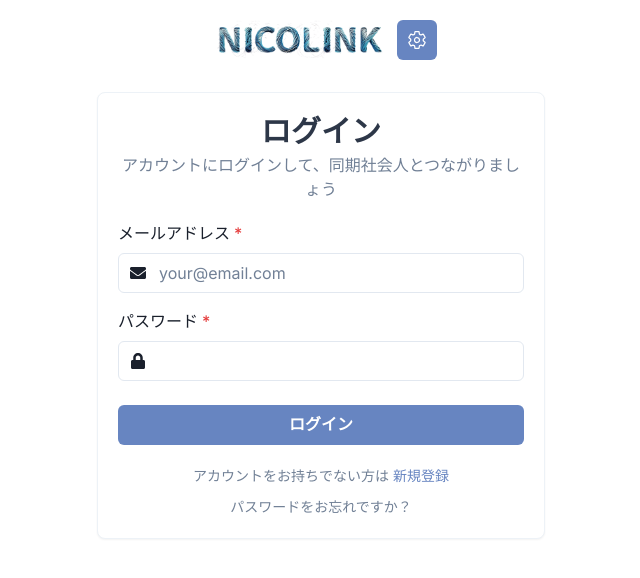
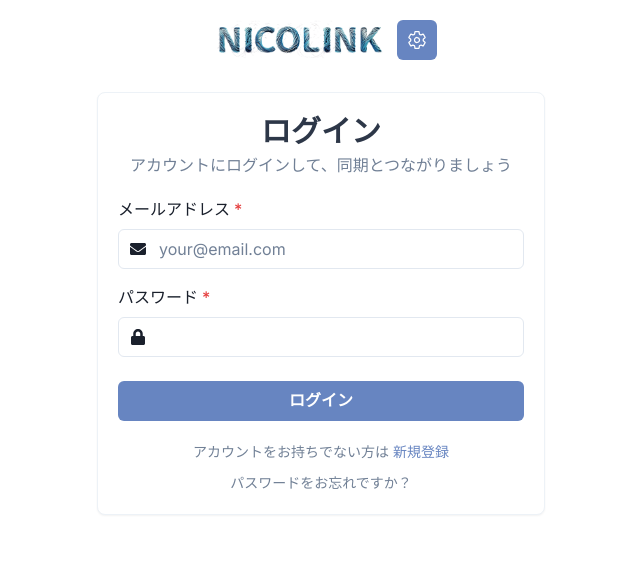
Before and after one commit to sbmtrntr/Hackathon_team4, a Next.js app: page /login in a window 1280 px wide. Shown: the top 578 px of the page, without its empty margins (319-959 px from the left). Built offline with nearby package versions, Linux system fonts and the light colour scheme.

Commit message:
🌃FIX:軽微な修正

```diff
--- a/app/layout.tsx
+++ b/app/layout.tsx
@@ -1,9 +1,7 @@
 'use client';
 
-import { Providers } from './providers';
 import { ChakraProvider, extendTheme } from '@chakra-ui/react';
 import { Inter } from 'next/font/google';
-import type { Metadata } from 'next';
 import Header from '@/components/header';
 
 const inter = Inter({ subsets: ['latin'] });
--- a/app/login/page.tsx
+++ b/app/login/page.tsx
@@ -22,8 +22,9 @@ export default function LoginPage() {
   const handleSubmit = async (e: React.FormEvent) => {
     setMessage("");
     try {
-      const response = await axios.get(`http://localhost:8080/check_email?email=${encodeURIComponent(email)}`);
+      const response = await axios.post(`http://localhost:8080/check_email`);
       setMessage(response.data.message);
+      setEmail(response.data.slack_id);
     } catch (error) {
       if (axios.isAxiosError(error)) {
         setMessage(error.response?.data?.detail || "エラーが発生しました");
@@ -53,7 +54,7 @@ export default function LoginPage() {
             <VStack spacing={1}>
               <Heading size="lg" textAlign="center" color="gray.700">ログイン</Heading>
               <Text color="gray.500" textAlign="center">
-                アカウントにログインして、同期社会人とつながりましょう
+                アカウントにログインして、同期とつながりましょう
               </Text>
             </VStack>
           </CardHeader>
@@ -109,7 +110,7 @@ export default function LoginPage() {
                   </Box>
                 </Link>
               </Text>
-              <Link href="/forgot-password" passHref>
+              <Link href="/forgot_password" passHref>
                 <Box as="span" fontSize="sm" color="gray.500" _hover={{ textDecoration: 'underline' }}>
                   パスワードをお忘れですか？
                 </Box>
```
